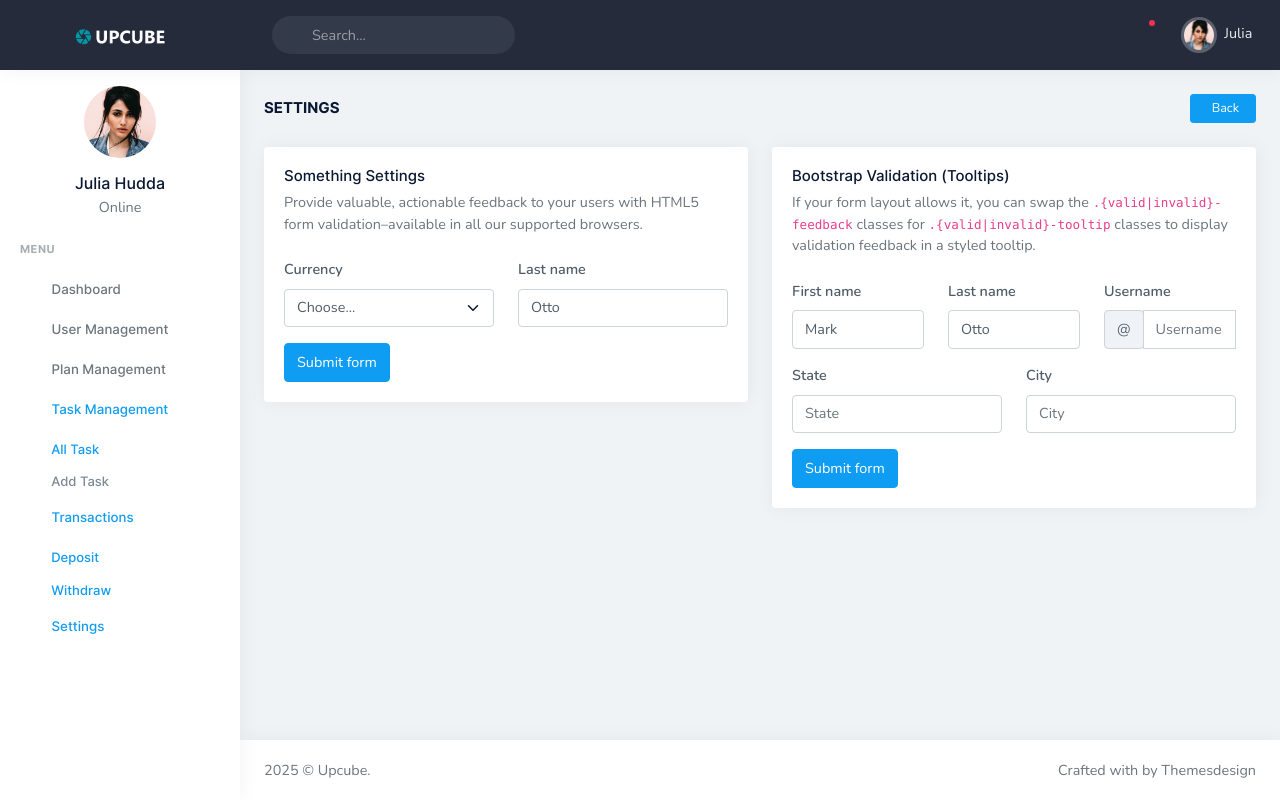
After one commit to Efe-Tega/keypoint2, a Laravel app: page /admin/settings in a window 1280 px wide. The commit adds this page. Run offline with Laravel 12, Linux system fonts and the light colour scheme; a user stored in the database is signed in; data comes from the database, SQL or seed files in the repository; some libraries are stand-ins or nearby versions.

Commit message:
added settings

```diff
--- /dev/null
+++ b/app/Http/Controllers/Admin/AppSettings.php
@@ -0,0 +1,14 @@
+<?php
+
+namespace App\Http\Controllers\Admin;
+
+use App\Http\Controllers\Controller;
+use Illuminate\Http\Request;
+
+class AppSettings extends Controller
+{
+    public function settings()
+    {
+        return view('admin.setting.index');
+    }
+}
--- a/resources/views/admin/include/sidebar.blade.php
+++ b/resources/views/admin/include/sidebar.blade.php
@@ -45,5 +45,12 @@
                 <li><a href="">Withdraw</a></li>
             </ul>
         </li>
+
+        <li>
+            <a href="{{ route('settings') }}" class=" waves-effect">
+                <i class="ri-calendar-2-line"></i>
+                <span>Settings</span>
+            </a>
+        </li>
     </ul>
 </div>
--- /dev/null
+++ b/resources/views/admin/setting/index.blade.php
@@ -0,0 +1,139 @@
+@extends('admin.admin-master')
+@section('content')
+    <!-- start page title -->
+
+    <x-admin.page-title>
+        <x-slot:heading>Settings</x-slot:heading>
+        <x-back-button />
+    </x-admin.page-title>
+    <!-- end page title -->
+
+    <div class="row">
+        <div class="col-xl-6">
+            <div class="card">
+                <div class="card-body">
+                    <h4 class="card-title">Something Settings</h4>
+                    <p class="card-title-desc">Provide valuable, actionable feedback to your users with
+                        HTML5 form validation–available in all our supported browsers.</p>
+
+                    <form class="">
+                        <div class="row">
+                            <div class="col-md-6">
+                                <div class="mb-3">
+                                    <label for="validationCustom03" class="form-label">Currency</label>
+                                    <select class="form-select" id="validationCustom03" required>
+                                        <option selected disabled value="">Choose...</option>
+                                        <option> NGN </option>
+                                    </select>
+                                    <div class="invalid-feedback">
+                                        Please select a valid state.
+                                    </div>
+
+                                </div>
+                            </div>
+
+                            <div class="col-md-6">
+                                <div class="mb-3">
+                                    <label for="validationCustom02" class="form-label">Last name</label>
+                                    <input type="text" class="form-control" id="validationCustom02"
+                                        placeholder="Last name" value="Otto" required>
+                                    <div class="valid-feedback">
+                                        Looks good!
+                                    </div>
+                                </div>
+                            </div>
+                        </div>
+
+                        <div>
+                            <button class="btn btn-primary" type="submit">Submit form</button>
+                        </div>
+                    </form>
+                </div>
+            </div>
+            <!-- end card -->
+        </div> <!-- end col -->
+
+        <div class="col-xl-6">
+            <div class="card">
+                <div class="card-body">
+                    <h4 class="card-title">Bootstrap Validation (Tooltips)</h4>
+                    <p class="card-title-desc">If your form layout allows it, you can swap the
+                        <code>.{valid|invalid}-feedback</code> classes for
+                        <code>.{valid|invalid}-tooltip</code> classes to display validation feedback in a
+                        styled tooltip.
+                    </p>
+                    <form class="needs-validation" novalidate>
+                        <div class="row">
+                            <div class="col-md-4">
+                                <div class="mb-3 position-relative">
+                                    <label for="validationTooltip01" class="form-label">First name</label>
+                                    <input type="text" class="form-control" id="validationTooltip01"
+                                        placeholder="First name" value="Mark" required>
+                                    <div class="valid-tooltip">
+                                        Looks good!
+                                    </div>
+                                </div>
+                            </div>
+                            <div class="col-md-4">
+                                <div class="mb-3 position-relative">
+                                    <label for="validationTooltip02" class="form-label">Last name</label>
+                                    <input type="text" class="form-control" id="validationTooltip02"
+                                        placeholder="Last name" value="Otto" required>
+                                    <div class="valid-tooltip">
+                                        Looks good!
+                                    </div>
+                                </div>
+                            </div>
+                            <div class="col-md-4">
+                                <div class="mb-3 position-relative">
+                                    <label for="validationTooltipUsername" class="form-label">Username</label>
+                                    <div class="input-group">
+                                        <div class="input-group-prepend">
+                                            <span class="input-group-text" id="validationTooltipUsernamePrepend">@</span>
+                                        </div>
+                                        <input type="text" class="form-control" id="validationTooltipUsername"
+                                            placeholder="Username" aria-describedby="validationTooltipUsernamePrepend"
+                                            required>
+                                        <div class="invalid-tooltip">
+                                            Please choose a unique and valid username.
+                                        </div>
+                                    </div>
+                                </div>
+                            </div>
+                        </div>
+                        <div class="row">
+                            <div class="col-md-6">
+                                <div class="mb-3 position-relative">
+                                    <label for="validationTooltip04" class="form-label">State</label>
+                                    <input type="text" class="form-control" id="validationTooltip04" placeholder="State"
+                                        required>
+                                    <div class="invalid-tooltip">
+                                        Please provide a valid state.
+                                    </div>
+                                </div>
+                            </div>
+
+                            <div class="col-md-6">
+                                <div class="mb-3 position-relative">
+                                    <label for="validationTooltip03" class="form-label">City</label>
+                                    <input type="text" class="form-control" id="validationTooltip03" placeholder="City"
+                                        required>
+                                    <div class="invalid-tooltip">
+                                        Please provide a valid city.
+                                    </div>
+                                </div>
+                            </div>
+
+                        </div>
+                        <div>
+
+                            <button class="btn btn-primary" type="submit">Submit form</button>
+                        </div>
+                    </form>
+                </div>
+            </div>
+            <!-- end card -->
+        </div> <!-- end col -->
+    </div>
+    <!-- end row -->
+@endsection
--- a/routes/admin.php
+++ b/routes/admin.php
@@ -1,5 +1,6 @@
 <?php
 
+use App\Http\Controllers\Admin\AppSettings;
 use App\Http\Controllers\Admin\TaskManagement;
 use App\Http\Controllers\Admin\UserManagement;
 use App\Http\Controllers\Admin\VideoManagement;
@@ -15,4 +16,8 @@ Route::prefix('admin')->middleware('admin.auth')->group(function () {
         Route::get('/view_users', 'index')->name('view.users');
         Route::get('/user-details', 'userDetails')->name('user.details');
     });
+
+    Route::controller(AppSettings::class)->group(function () {
+        Route::get('/settings', 'settings')->name('settings');
+    });
 });
```
